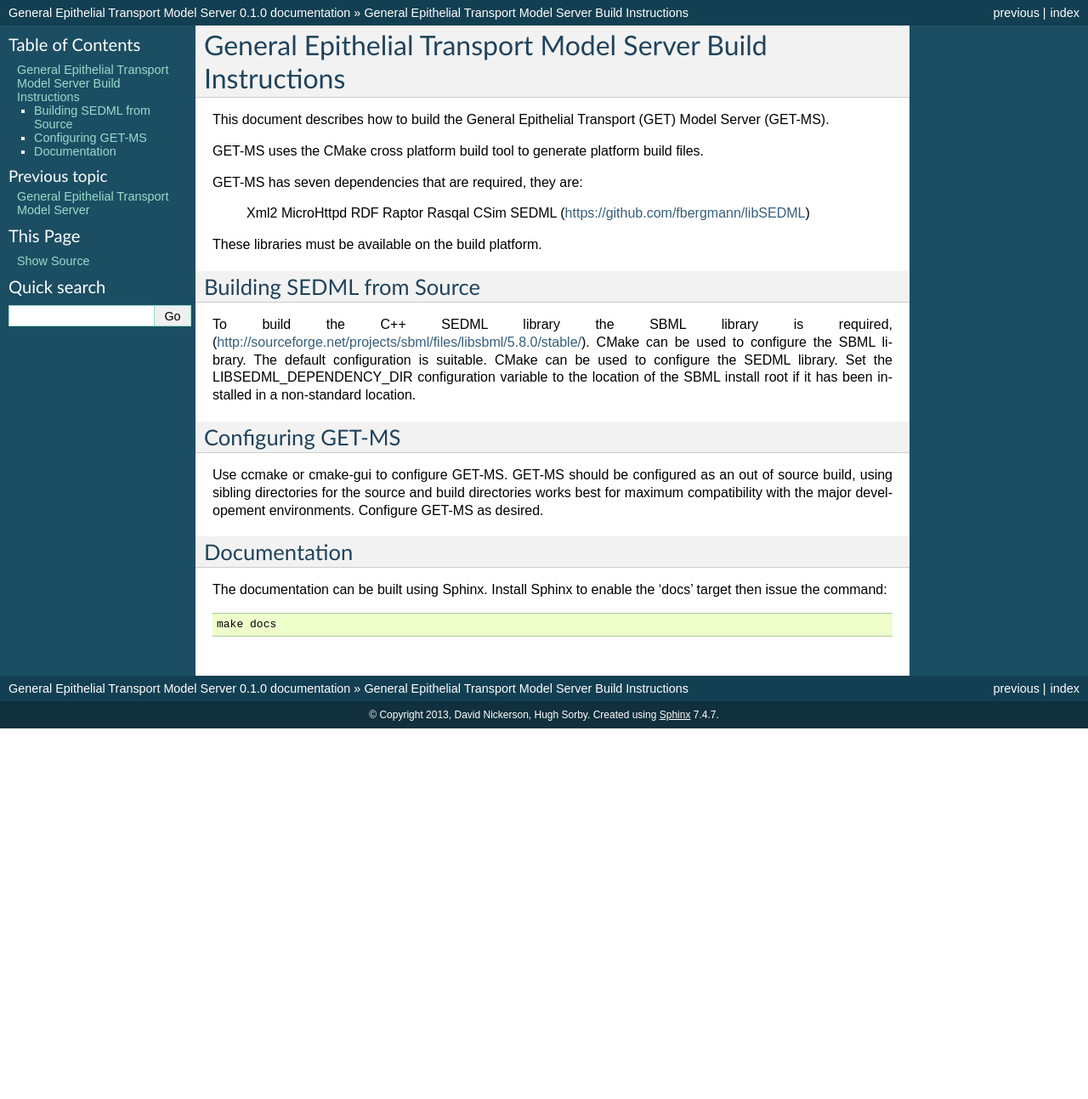
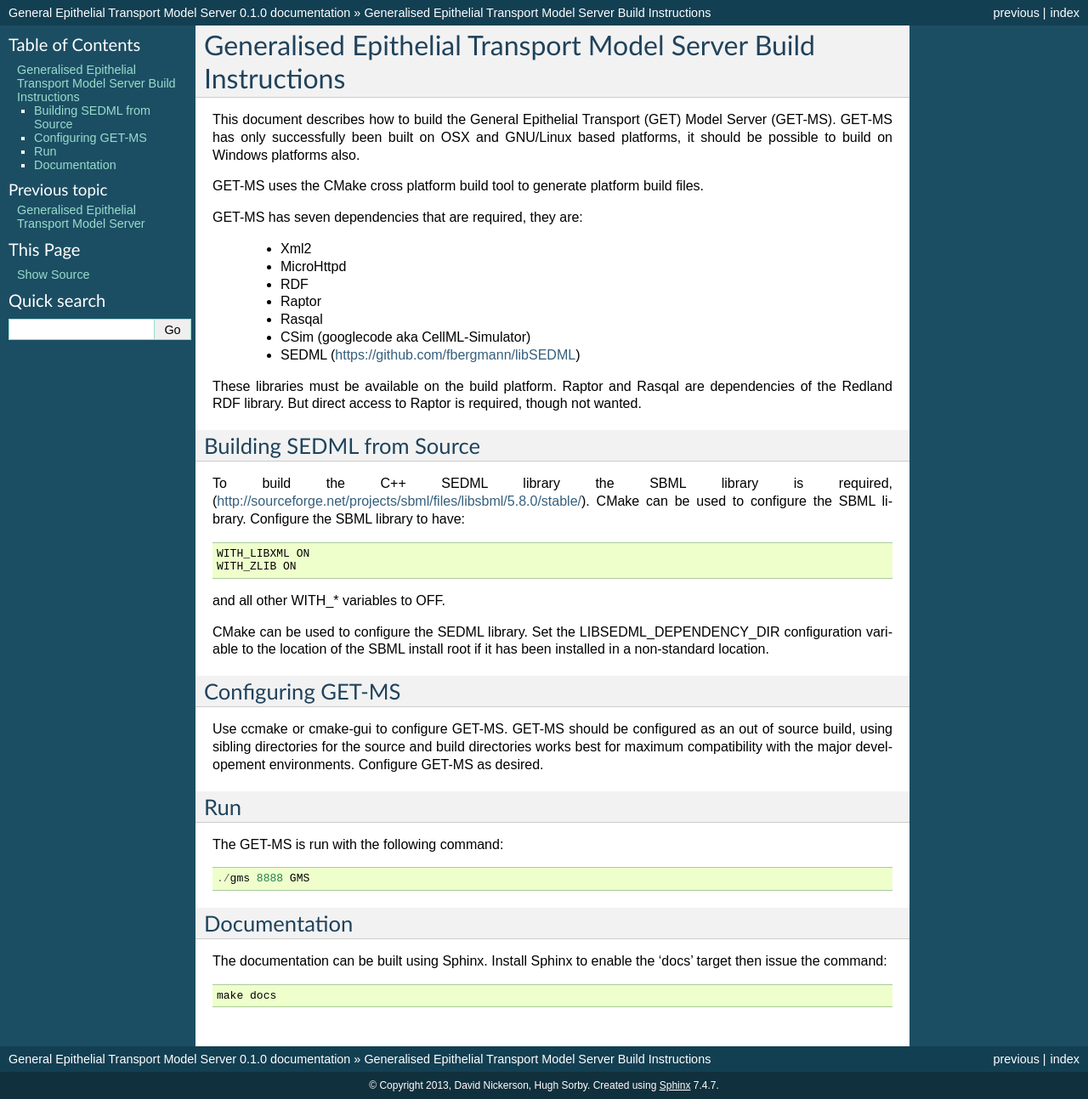
Before and after one commit to nickerso/get-model-server, a Sphinx documentation site: the page built from docs/get-ms-build.rst, in a window 1280 px wide. Shown: the whole page at 85% size. Built offline with Sphinx 7.4.7, drawn with Linux system fonts in a browser that asks for light colours; pages that are not in the unit, such as notebooks, are missing from menus; before the commit the page ends 900 px from its top, so only the background shows below that.

Commit message:
Minor changes to the documentation.

```diff
--- a/docs/get-ms-build.rst
+++ b/docs/get-ms-build.rst
@@ -1,35 +1,48 @@
 .. _get-model-server-build:
 
-============================================================
-General Epithelial Transport Model Server Build Instructions
-============================================================
+================================================================
+Generalised Epithelial Transport Model Server Build Instructions
+================================================================
 
-This document describes how to build the General Epithelial Transport (GET) Model Server (GET-MS).
+This document describes how to build the General Epithelial Transport (GET) Model Server (GET-MS).  GET-MS has only successfully been built on OSX and GNU/Linux based platforms, it should be possible to build on Windows platforms also.
 
 GET-MS uses the CMake cross platform build tool to generate platform build files.
 
 GET-MS has seven dependencies that are required, they are:
 
-  Xml2
-  MicroHttpd
-  RDF
-  Raptor
-  Rasqal
-  CSim
-  SEDML (https://github.com/fbergmann/libSEDML)
+  * Xml2
+  * MicroHttpd
+  * RDF
+  * Raptor
+  * Rasqal
+  * CSim (googlecode aka CellML-Simulator)
+  * SEDML (https://github.com/fbergmann/libSEDML)
 
-These libraries must be available on the build platform.
+These libraries must be available on the build platform.  Raptor and Rasqal are dependencies of the Redland RDF library.  But direct access to Raptor is required, though not wanted.
 
 Building SEDML from Source
 ==========================
 
-To build the C++ SEDML library the SBML library is required, (http://sourceforge.net/projects/sbml/files/libsbml/5.8.0/stable/).  CMake can be used to configure the SBML library.  The default configuration is suitable.  CMake can be used to configure the SEDML library.  Set the LIBSEDML_DEPENDENCY_DIR configuration variable to the location of the SBML install root if it has been installed in a non-standard location.
+To build the C++ SEDML library the SBML library is required, (http://sourceforge.net/projects/sbml/files/libsbml/5.8.0/stable/).  CMake can be used to configure the SBML library.  Configure the SBML library to have::
+
+  WITH_LIBXML ON
+  WITH_ZLIB ON
+
+and all other WITH_* variables to OFF.
+
+CMake can be used to configure the SEDML library.  Set the LIBSEDML_DEPENDENCY_DIR configuration variable to the location of the SBML install root if it has been installed in a non-standard location.
 
 Configuring GET-MS
 ==================
 
 Use ccmake or cmake-gui to configure GET-MS.  GET-MS should be configured as an out of source build, using sibling directories for the source and build directories works best for maximum compatibility with the major developement environments.  Configure GET-MS as desired.
 
+Run
+===
+
+The GET-MS is run with the following command::
+
+  ./gms 8888 GMS
 
 Documentation
 =============
--- a/docs/get-ms-index.rst
+++ b/docs/get-ms-index.rst
@@ -1,10 +1,10 @@
 .. _get-model-server-index:
 
-=========================================
-General Epithelial Transport Model Server
-=========================================
+=============================================
+Generalised Epithelial Transport Model Server
+=============================================
 
-The General Epithelial Transport (GET) Model Server is a thing.
+The Generalised Epithelial Transport (GET) Model Server is a thing.
 
 .. toctree::
    :maxdepth: 1
```
Also changed, not shown: 1 other file.
